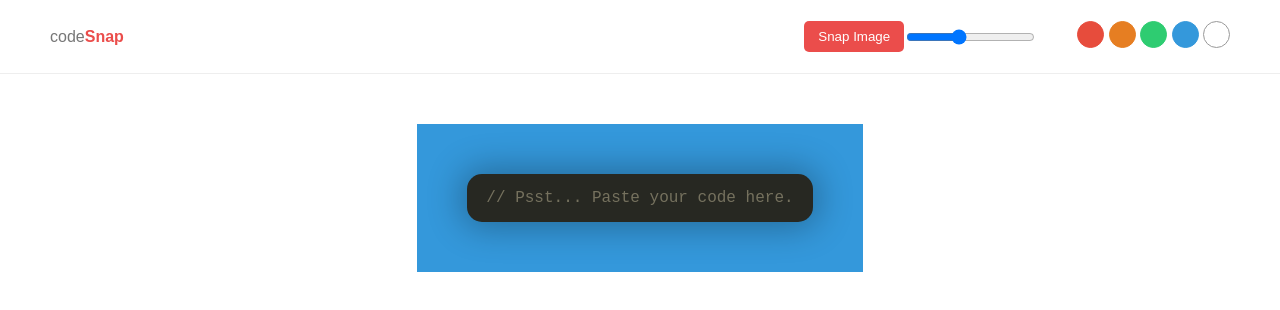
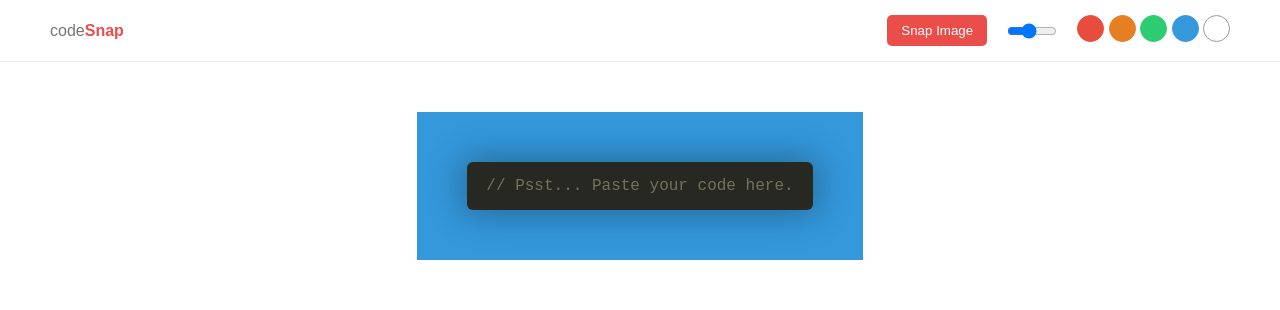
Before and after one commit to nikkilr88/pretty-code, a website: page public/index.html in a window 1280 px wide. Drawn offline with nearby package versions, Linux system fonts and the light colour scheme.

Commit message:
Style menu, change code border-radius

```diff
--- a/public/css/styles.css
+++ b/public/css/styles.css
@@ -12,7 +12,7 @@ body {
 
 /* MENU */
 .menu {
-    padding: 5px 50px;
+    padding: 15px 50px;
     background: #fff;
     border-bottom: 1px solid #eee;
     display: flex;
@@ -38,6 +38,8 @@ body {
 
 .menu ul {
     display: inline-block;
+    padding: 0;
+    margin: 0;
 }
 .menu ul li {
     display: inline-block;
@@ -45,6 +47,11 @@ body {
     width: 25px;
     border-radius: 100%;
     cursor: pointer;
+}
+
+.menu #br {
+    margin: 0 20px;
+    width: 50px;
 }
 
 /* COLORS */
@@ -95,7 +102,7 @@ body {
 .CodeMirror {
     height: auto;
     width: auto;
-    border-radius: 15px;
+    border-radius: 6px;
     box-shadow: 0 0 35px 5px rgba(0, 0, 0, 0.3);
     font-size: 16px;
 }
```
